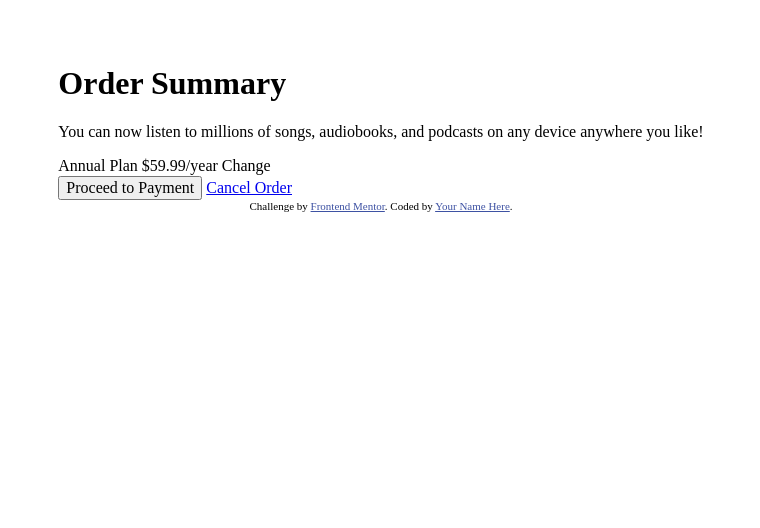
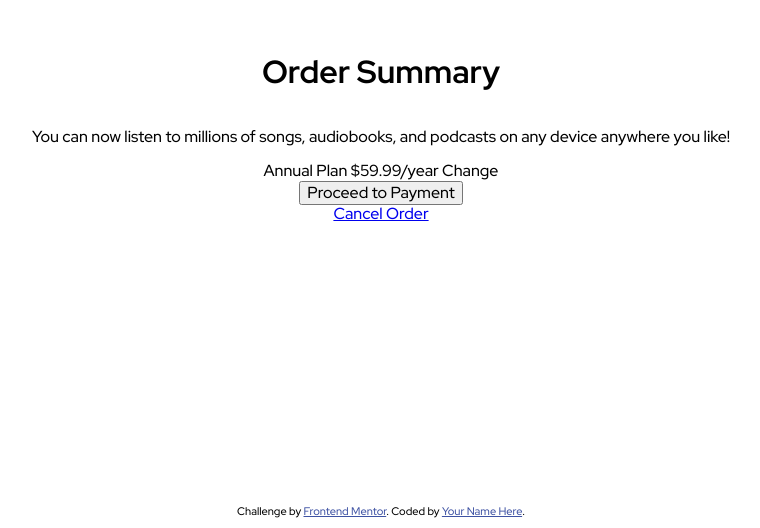
Before and after one commit to cuonglyy/order-summary-component, a plain HTML site: page index.html in a window 1280 px wide. Shown: the part 272-800 px from the top of the page, without its empty margins (259-1019 px from the left). Drawn offline with Linux system fonts and the light colour scheme.

Commit message:
Added css color vars and styling

```diff
--- a/index.html
+++ b/index.html
@@ -5,6 +5,9 @@
   <meta name="viewport" content="width=device-width, initial-scale=1.0"> <!-- displays site properly based on user's device -->
 
   <link rel="icon" type="image/png" sizes="32x32" href="./images/favicon-32x32.png">
+  <link rel="preconnect" href="https://fonts.googleapis.com">
+  <link rel="preconnect" href="https://fonts.gstatic.com" crossorigin>
+  <link href="https://fonts.googleapis.com/css2?family=Red+Hat+Display:wght@500;700;900&display=swap" rel="stylesheet">
   <link rel="stylesheet" href="./styles/normalize.css">
   <link rel="stylesheet" href="./styles/styles.css">
 
@@ -29,7 +32,7 @@
 
     <button class="pay-btn">Proceed to Payment</button>
     <a href="#" class="cancel-link">Cancel Order</a>
-  </div>
+  </main>
 
   <div class="footer">
     Challenge by <a href="https://www.frontendmentor.io?ref=challenge" target="_blank">Frontend Mentor</a>.
--- a/styles/styles.css
+++ b/styles/styles.css
@@ -1,11 +1,49 @@
+:root {
+    --primary-pale-blue: hsl(225, 100%, 94%);
+    --primary-bright-blue: hsl(245, 75%, 52%);
+    --neutral-xpale-blue: hsl(225, 100%, 98%);
+    --neutral-desat-pale-blue: hsl(224, 23%, 55%);
+    --neutral-dark-blue: hsl(223, 47%, 23%);
+
+}
+
+html {
+    /* 1rem = 10px */
+    font-size: 62.5%;
+    font-family: 'Red Hat Display', sans-serif;
+}
 
 body {
     display: flex;
+    flex-direction: column;
     justify-content: center;
     align-items: center;
     min-height: 100vh;
+    font-size: 1.6rem;
 }
 
+
+.card {
+    display: flex;
+    flex-direction: column;
+    align-items: center;
+    min-width: 30rem;
+}
+
+
+/*
+    --------- FOR SCREEN READERS ---------
+*/
+
+.sr-only:not(:focus):not(:active) {
+    clip: rect(0 0 0 0);
+    clip-path: inset(50%);
+    height: 1px;
+    overflow: hidden;
+    position: absolute;
+    white-space: nowrap;
+    width: 1px;
+}
 
 
 
@@ -14,10 +52,11 @@ body {
 */
 
 .footer {
-    position: relative;
+    position: absolute;
     bottom: 0;
     font-size: 11px;
     text-align: center;
+    margin-bottom: 1rem;
 }
 
 .footer a {
```
